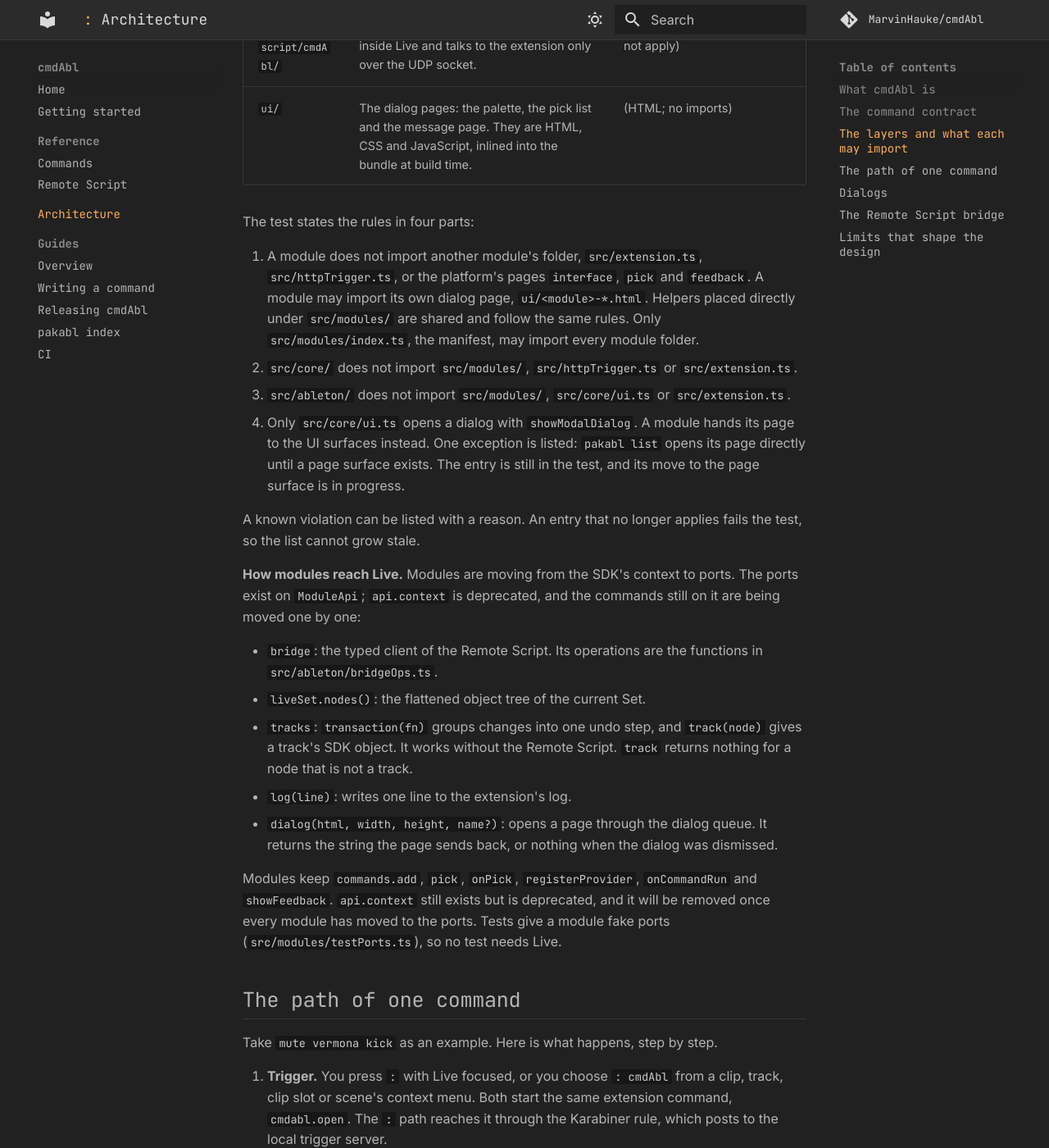
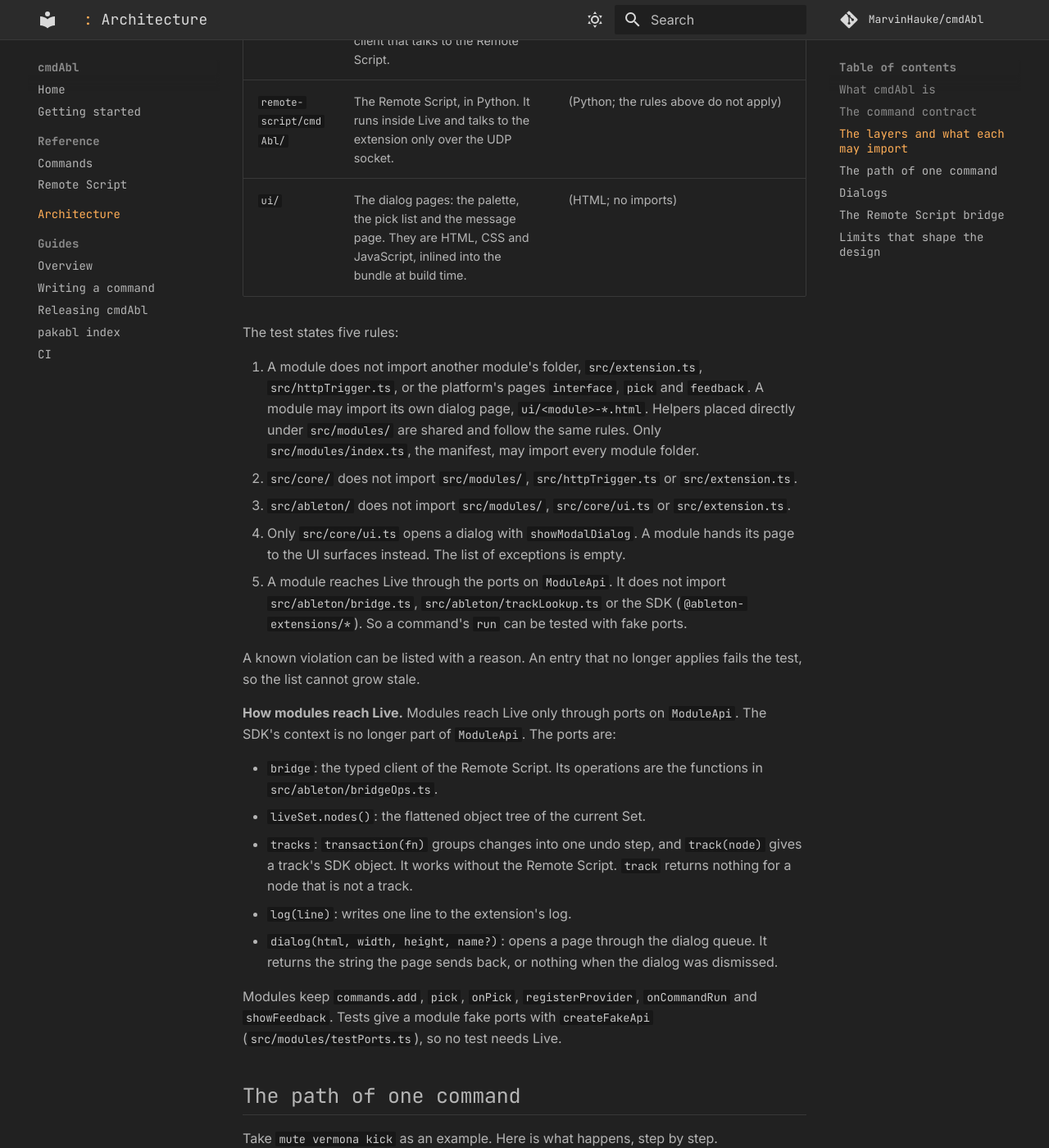
Before and after one commit to MarvinHauke/cmdAbl, an MkDocs documentation site: the page built from docs/architecture.md, in a window 1280 px wide and 1400 px high, scrolled down 2832 px. Shown: the whole window at 82% size. Built offline with MkDocs 1.6.1 and Material for MkDocs 9.7.7, drawn with Linux system fonts in a browser that asks for light colours; comment, search, counter and statistics services are not loaded; some of the changed text lies outside the part shown.

Commit message:
docs: architecture page follows the removal of api.context
Five import rules (rule 5: modules reach Live through the ModuleApi ports),
the pakabl dialog exception is gone, and the ports replace api.context.

Co-Authored-By: Claude Haiku 5.5 <noreply@anthropic.com>

```diff
--- a/docs/architecture.md
+++ b/docs/architecture.md
@@ -87,12 +87,12 @@ reads the import statements of every file under `src/` and fails when a rule is
 | Layer | What it is | What it may not import |
 | ----- | ---------- | ---------------------- |
 | `src/core/` | The platform: tokenizer, parser, command tree, resolver, pick flow, the UI contract, the result presenter. Minimal on purpose. | `src/modules/`, `src/httpTrigger.ts`, `src/extension.ts` |
-| `src/modules/` | One folder per feature, listed in `src/modules/index.ts`. Each module declares commands. | another module's folder, `src/extension.ts`, `src/httpTrigger.ts`, the platform's dialog pages |
+| `src/modules/` | One folder per feature, listed in `src/modules/index.ts`. Each module declares commands and reaches Live through ports. | another module's folder, `src/extension.ts`, `src/httpTrigger.ts`, the platform's dialog pages, `src/ableton/bridge.ts`, `src/ableton/trackLookup.ts`, the SDK (`@ableton-extensions/*`) |
 | `src/ableton/` | The Live Set as an object tree, path resolution, and the bridge client that talks to the Remote Script. | `src/modules/`, `src/core/ui.ts`, `src/extension.ts` |
 | `remote-script/cmdAbl/` | The Remote Script, in Python. It runs inside Live and talks to the extension only over the UDP socket. | (Python; the rules above do not apply) |
 | `ui/` | The dialog pages: the palette, the pick list and the message page. They are HTML, CSS and JavaScript, inlined into the bundle at build time. | (HTML; no imports) |
 
-The test states the rules in four parts:
+The test states five rules:
 
 1. A module does not import another module's folder, `src/extension.ts`, `src/httpTrigger.ts`, or
    the platform's pages `interface`, `pick` and `feedback`. A module may import its own dialog
@@ -101,14 +101,16 @@ The test states the rules in four parts:
 2. `src/core/` does not import `src/modules/`, `src/httpTrigger.ts` or `src/extension.ts`.
 3. `src/ableton/` does not import `src/modules/`, `src/core/ui.ts` or `src/extension.ts`.
 4. Only `src/core/ui.ts` opens a dialog with `showModalDialog`. A module hands its page to the UI
-   surfaces instead. One exception is listed: `pakabl list` opens its page directly until a page
-   surface exists. The entry is still in the test, and its move to the page surface is in progress.
+   surfaces instead. The list of exceptions is empty.
+5. A module reaches Live through the ports on `ModuleApi`. It does not import `src/ableton/bridge.ts`,
+   `src/ableton/trackLookup.ts` or the SDK (`@ableton-extensions/*`). So a command's `run` can be
+   tested with fake ports.
 
 A known violation can be listed with a reason. An entry that no longer applies fails the test, so
 the list cannot grow stale.
 
-**How modules reach Live.** Modules are moving from the SDK's context to ports. The ports exist
-on `ModuleApi`; `api.context` is deprecated, and the commands still on it are being moved one by one:
+**How modules reach Live.** Modules reach Live only through ports on `ModuleApi`. The SDK's context
+is no longer part of `ModuleApi`. The ports are:
 
 - `bridge`: the typed client of the Remote Script. Its operations are the functions in
   `src/ableton/bridgeOps.ts`.
@@ -121,9 +123,8 @@ on `ModuleApi`; `api.context` is deprecated, and the commands still on it are be
   string the page sends back, or nothing when the dialog was dismissed.
 
 Modules keep `commands.add`, `pick`, `onPick`, `registerProvider`, `onCommandRun` and
-`showFeedback`. `api.context` still exists but is deprecated, and it will be removed once every
-module has moved to the ports. Tests give a module fake ports (`src/modules/testPorts.ts`), so no
-test needs Live.
+`showFeedback`. Tests give a module fake ports with `createFakeApi` (`src/modules/testPorts.ts`), so
+no test needs Live.
 
 ## The path of one command
 
```
